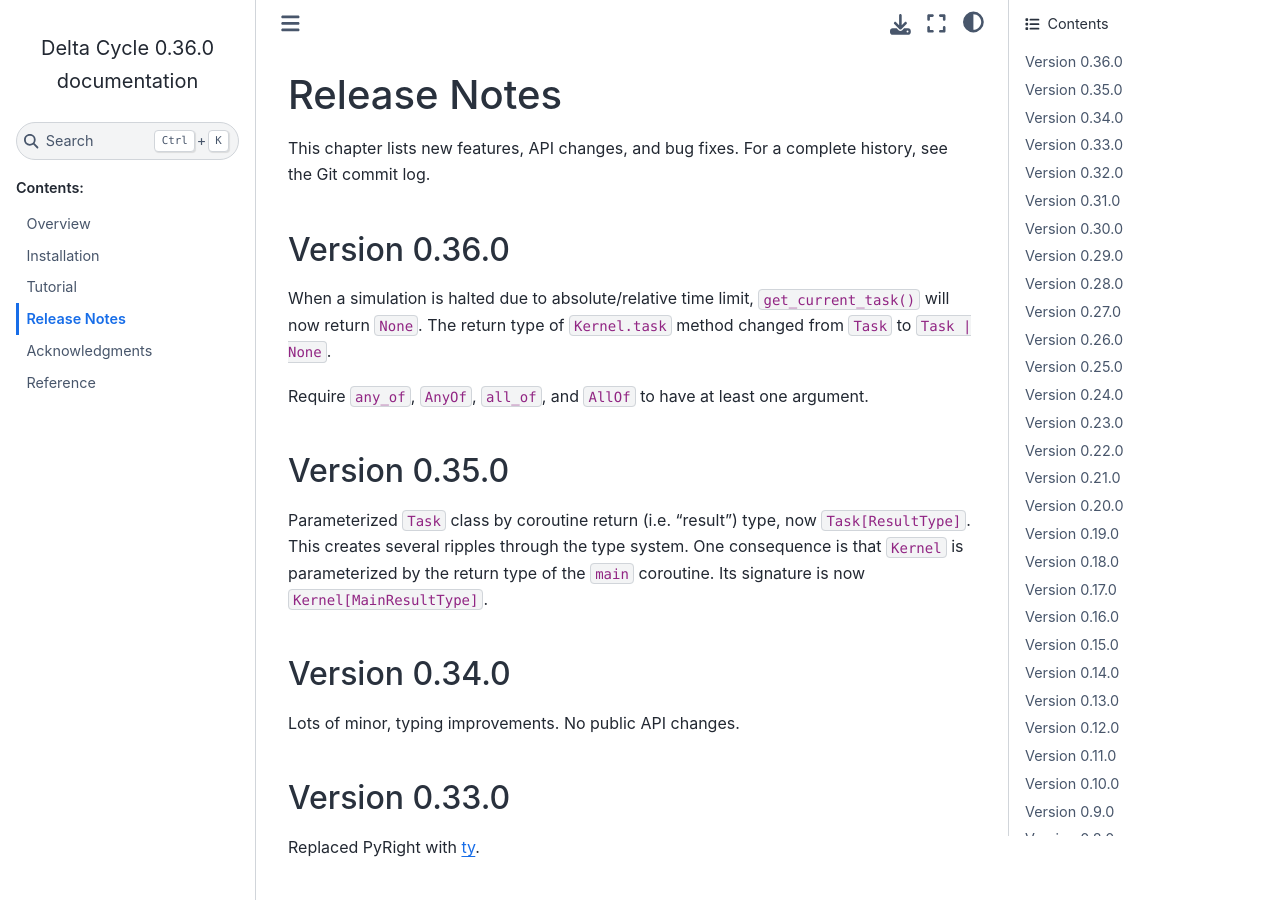
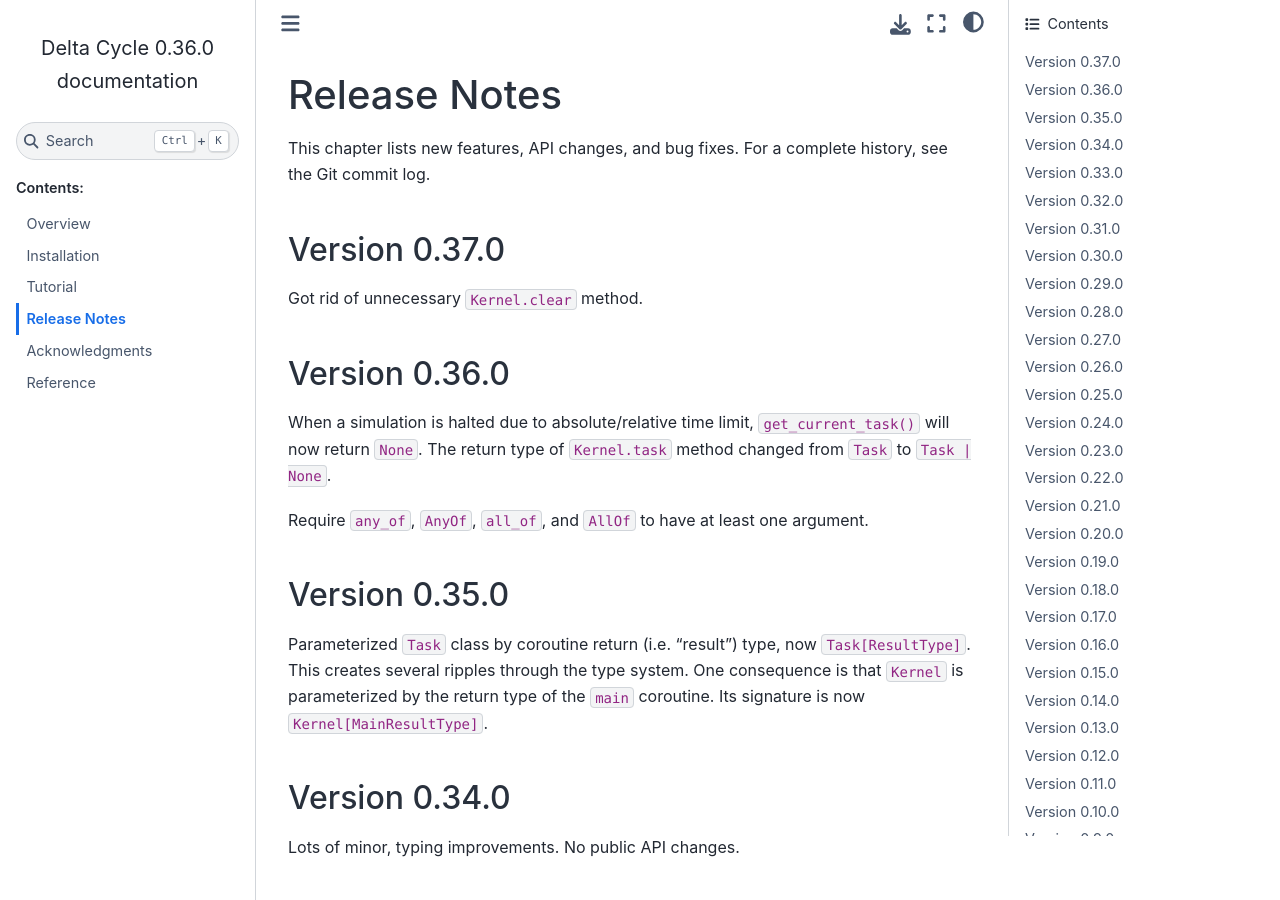
Before and after one commit to cjdrake/deltacycle, a Sphinx documentation site: the page built from doc/source/release_notes.rst, in a window 1280 px wide and 900 px high. Built offline with Sphinx 7.4.7 and the Sphinx Book theme 1.1.4, drawn with Linux system fonts in a browser that asks for light colours.

Commit message:
Add 0.37 release notes

```diff
--- a/doc/source/release_notes.rst
+++ b/doc/source/release_notes.rst
@@ -6,6 +6,12 @@
 
 This chapter lists new features, API changes, and bug fixes.
 For a complete history, see the Git commit log.
+
+
+Version 0.37.0
+==============
+
+Got rid of unnecessary ``Kernel.clear`` method.
 
 
 Version 0.36.0
```
